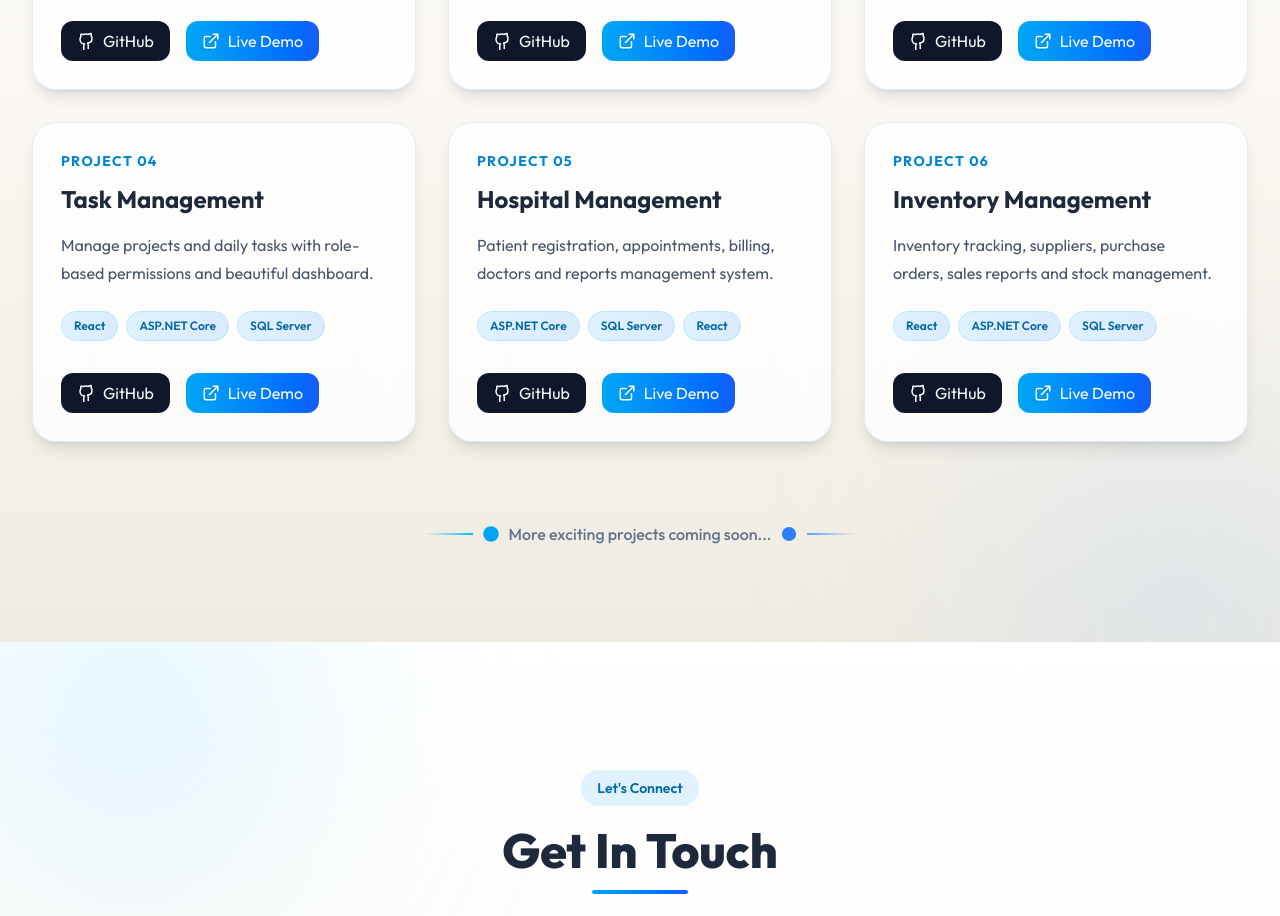
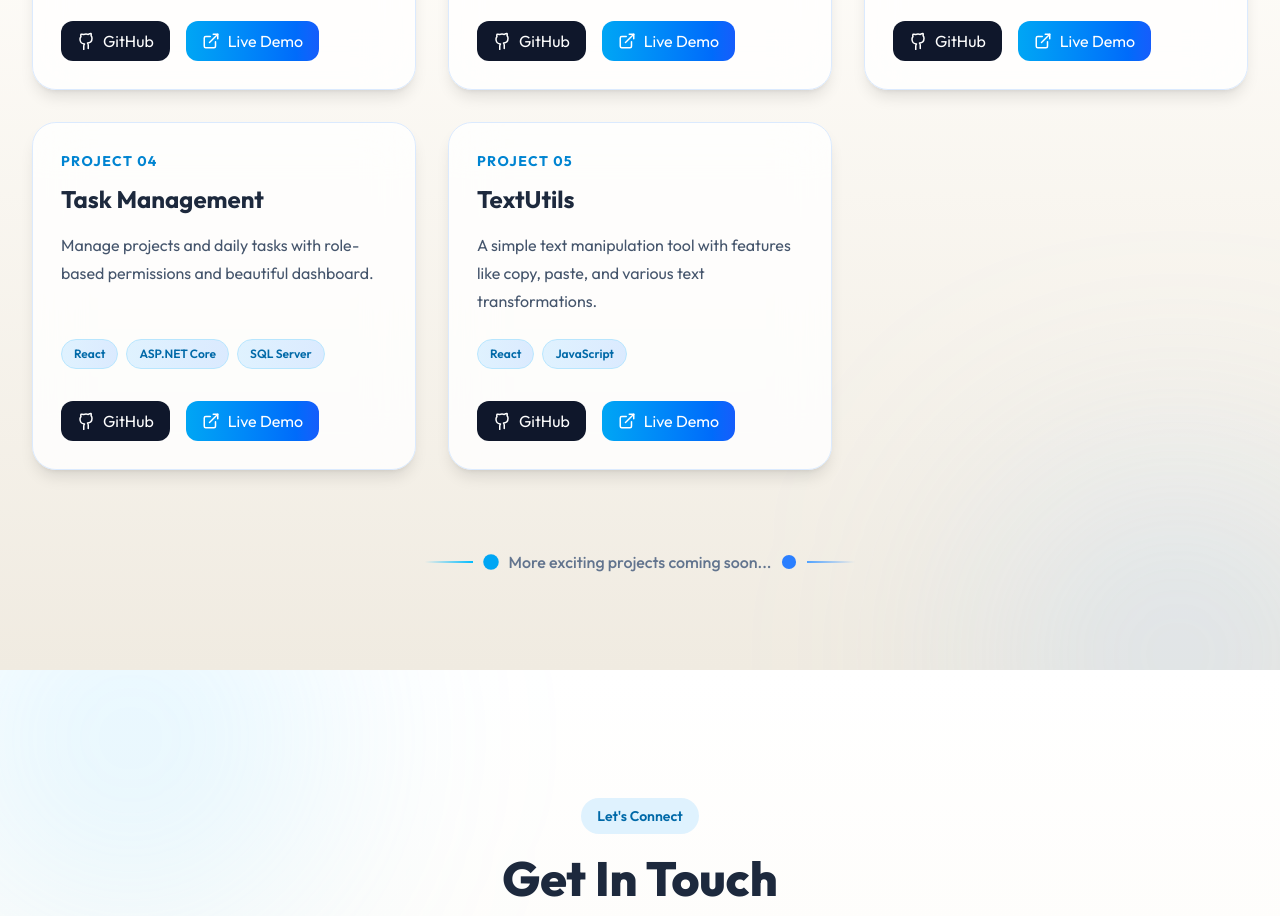
Before and after one commit to NakiyaRavi/myportfolio, a React (Vite) app: page / in a window 1280 px wide. Shown: the part 4540-5456 px from the top of the page. Built offline with nearby package versions, Linux system fonts and the light colour scheme.

Commit message:
project updt

```diff
--- a/src/sections/Projects.jsx
+++ b/src/sections/Projects.jsx
@@ -25,7 +25,7 @@ const projectsData = [
       "Entity Framework Core",
     ],
     github: "https://github.com/RaviNakiya/employee-management-system",
-    live: "https://nakiyaravi.github.io/myportfolio/",
+    live: "https://github.com/NakiyaRavi/Employee-Management-System",
   },
   {
     id: 3,
@@ -34,7 +34,7 @@ const projectsData = [
       "JWT authentication, refresh token, role-based authorization, forgot password and email verification.",
     tech: ["ASP.NET Core", "React", "JWT", "SQL Server"],
     github: "https://github.com/RaviNakiya/auth-system",
-    live: "https://nakiyaravi.github.io/myportfolio/",
+    live: "https://github.com/NakiyaRavi/Auth-System",
   },
   {
     id: 4,
@@ -42,26 +42,17 @@ const projectsData = [
     description:
       "Manage projects and daily tasks with role-based permissions and beautiful dashboard.",
     tech: ["React", "ASP.NET Core", "SQL Server"],
-    github: "https://github.com/RaviNakiya/task-manager",
-    live: "https://nakiyaravi.github.io/myportfolio/",
+    github: "https://github.com/NakiyaRavi/task-manager",
+    live: "https://nakiyaravi.github.io/task-manager/",
   },
   {
     id: 5,
-    title: "Hospital Management",
+    title: "TextUtils",
     description:
-      "Patient registration, appointments, billing, doctors and reports management system.",
-    tech: ["ASP.NET Core", "SQL Server", "React"],
-    github: "https://github.com/RaviNakiya/hospital",
-    live: "https://nakiyaravi.github.io/myportfolio/",
-  },
-  {
-    id: 6,
-    title: "Inventory Management",
-    description:
-      "Inventory tracking, suppliers, purchase orders, sales reports and stock management.",
-    tech: ["React", "ASP.NET Core", "SQL Server"],
-    github: "https://github.com/RaviNakiya/inventory",
-    live: "https://nakiyaravi.github.io/myportfolio/",
+      "A simple text manipulation tool with features like copy, paste, and various text transformations.",
+    tech: ["React", "JavaScript"],
+    github: "https://github.com/NakiyaRavi/TextUtils",
+    live: "https://nakiyaravi.github.io/TextUtils/",
   },
 ];
 
```
